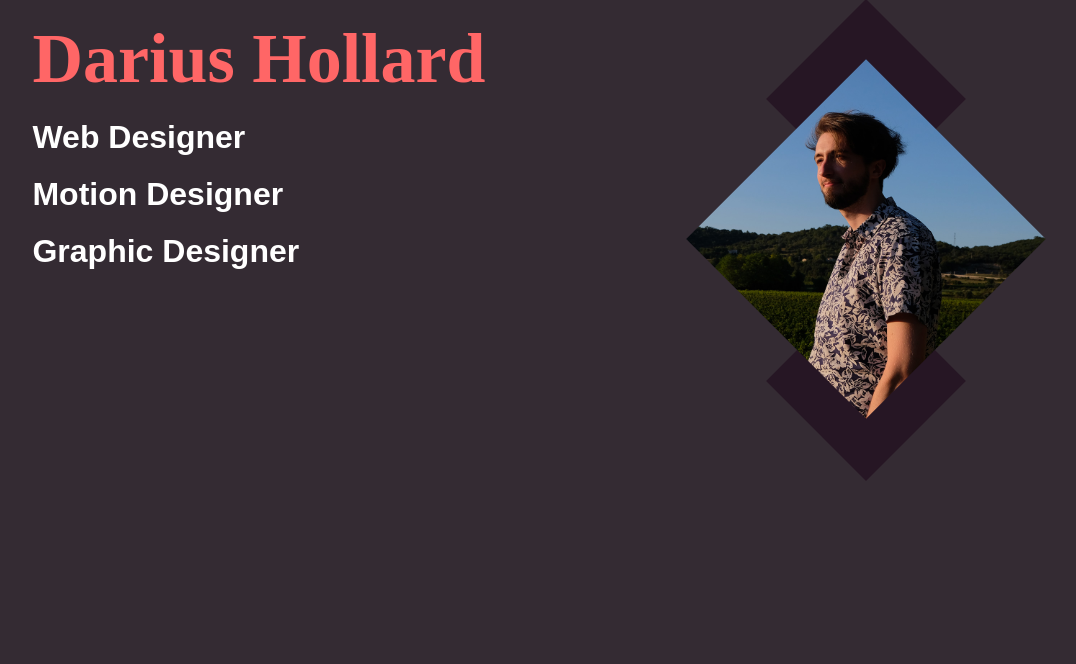
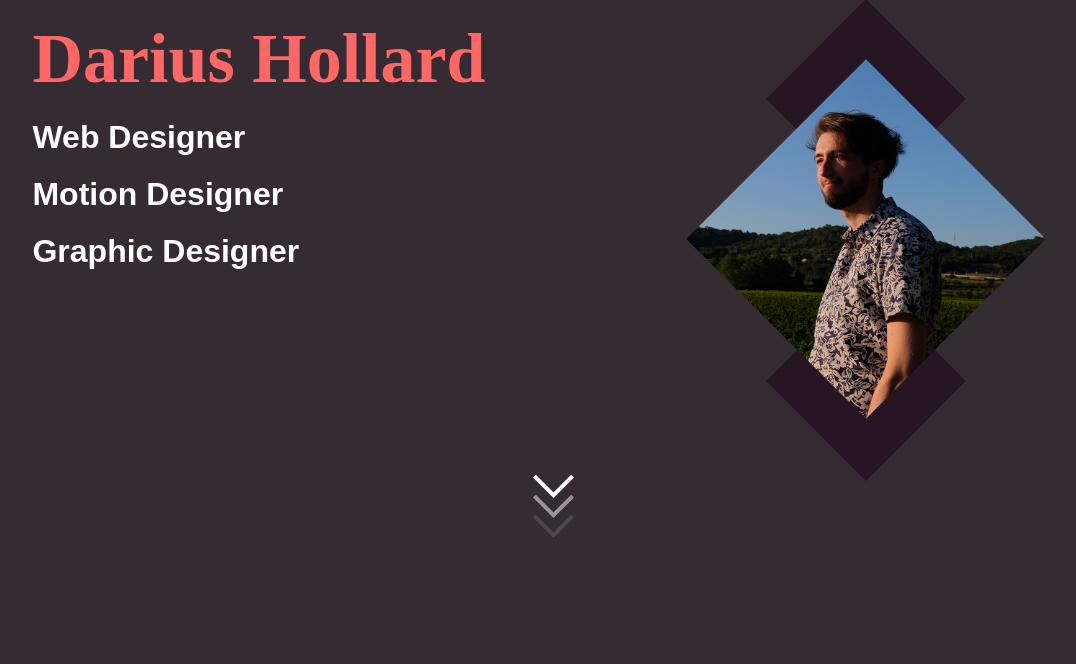
Before and after one commit to dhollard/site_portfolio, a PHP site: page /fr/accueil.php in a window 1280 px wide. Shown: the part 141-805 px from the top of the page, without its empty margins (101-1177 px from the left). Run offline with PHP 8.4, Linux system fonts and the light colour scheme; some web fonts are replaced.

Commit message:
ajout d'un élement scroll-down-to dans la section 01 accueil + petits ajustements

```diff
--- a/assets/css/style-accueil.css
+++ b/assets/css/style-accueil.css
@@ -346,8 +346,9 @@ main {
   background: #342B33;
   padding: 80px 20px;
   display: flex;
+  flex-wrap: wrap;
   justify-content: center;
-  gap: 130px;
+  gap: 0 130px;
 }
 @media (min-width: 992px) {
   #sec-home-01 {
@@ -357,17 +358,17 @@ main {
 @media (min-width: 1200px) {
   #sec-home-01 {
     padding: 160px 20px;
-    gap: 200px;
+    gap: 0 200px;
   }
 }
 @media (min-width: 1600px) {
   #sec-home-01 {
-    gap: 150px;
+    gap: 0 3%;
   }
 }
 @media (min-width: 1900px) {
   #sec-home-01 {
-    gap: 250px;
+    gap: 0 250px;
   }
 }
 #sec-home-01 .col-left {
@@ -623,6 +624,88 @@ main {
   transform: translateY(0);
   opacity: 1;
 }
+#sec-home-01 .bottom-tab {
+  width: 100%;
+  display: flex;
+}
+#sec-home-01 .bottom-tab .scroll-down {
+  position: relative;
+  margin: auto;
+  width: -moz-fit-content;
+  width: fit-content;
+  height: -moz-fit-content;
+  height: fit-content;
+}
+#sec-home-01 .bottom-tab .scroll-down #ch-1, #sec-home-01 .bottom-tab .scroll-down #ch-2, #sec-home-01 .bottom-tab .scroll-down #ch-3 {
+  position: absolute;
+  display: block;
+  transform: rotate(45deg);
+  border-right: 4px solid white;
+  border-bottom: 4px solid white;
+  margin: 0;
+  width: 25px;
+  height: 25px;
+}
+#sec-home-01 .bottom-tab .scroll-down #ch-1 {
+  top: 0px;
+  opacity: 1;
+  animation: mouse-scroll-1 3s infinite;
+  animation-delay: 1s;
+}
+#sec-home-01 .bottom-tab .scroll-down #ch-2 {
+  top: 20px;
+  opacity: 0.5;
+  animation: mouse-scroll-2 3s infinite;
+  animation-delay: 1.5s;
+}
+#sec-home-01 .bottom-tab .scroll-down #ch-3 {
+  top: 40px;
+  opacity: 0.15;
+  animation: mouse-scroll-3 3s infinite;
+  animation-delay: 2s;
+}
+@keyframes mouse-scroll-1 {
+  0% {
+    opacity: 1;
+  }
+  25% {
+    opacity: 0;
+  }
+  75% {
+    opacity: 1;
+  }
+  100% {
+    opacity: 1;
+  }
+}
+@keyframes mouse-scroll-2 {
+  0% {
+    opacity: 0.5;
+  }
+  25% {
+    opacity: 0;
+  }
+  75% {
+    opacity: 0.5;
+  }
+  100% {
+    opacity: 0.5;
+  }
+}
+@keyframes mouse-scroll-3 {
+  0% {
+    opacity: 0.15;
+  }
+  25% {
+    opacity: 0;
+  }
+  75% {
+    opacity: 0.15;
+  }
+  100% {
+    opacity: 0.15;
+  }
+}
 
 #sec-home-02 {
   background: #342B33;
--- a/assets/scss/style-accueil.scss
+++ b/assets/scss/style-accueil.scss
@@ -8,8 +8,9 @@
     background: color.$ambiance-100;
     padding: 80px 20px;
     display: flex;
+    flex-wrap: wrap;
     justify-content: center;
-    gap: 130px;
+    gap: 0 130px;
 
     // media query #sec-home-01
     @include mquery.laptop {
@@ -21,18 +22,18 @@
     // media query #sec-home-01
     @include mquery.desktop {
         padding: 160px 20px;
-        gap: 200px;
+        gap: 0 200px;
     }
 
     // media query #sec-home-01
     @include mquery.desktop-xl {
         //padding: 160px 140px 80px 140px;
-        gap: 150px;
+        gap: 0 3%;
     }
 
     // media query #sec-home-01
     @include mquery.widescreen {
-        gap: 250px;
+        gap: 0 250px;
     }
 
     // conteneur gros titre et jobs
@@ -330,6 +331,81 @@
 
             }
     }
+
+    // conteneur bouton scroll down
+    .bottom-tab {
+        width: 100%;
+        display: flex;
+
+        .scroll-down {
+            position: relative;
+            margin: auto;
+            width: -moz-fit-content;
+            width: fit-content;
+            height: -moz-fit-content;
+            height: fit-content;
+
+
+            #ch-1, #ch-2, #ch-3 {
+                position: absolute;
+                display: block;
+                transform: rotate(45deg);
+                border-right: 4px solid white;
+                border-bottom: 4px solid white;
+                margin: 0;
+                width: 25px;
+                height: 25px;
+            }
+
+            #ch-1 {
+                top: 0px;
+                opacity: 1;
+                animation: mouse-scroll-1 3s infinite;
+                animation-delay: 1s;
+
+            }
+
+            #ch-2 {
+                top: 20px;
+                opacity: 0.5;
+                animation: mouse-scroll-2 3s infinite;
+                animation-delay: 1.5s;
+
+            }
+
+            #ch-3 {
+                top: 40px;
+                opacity: 0.15;
+                animation: mouse-scroll-3 3s infinite;
+                animation-delay: 2s;
+
+            }
+
+            @keyframes mouse-scroll-1 {
+
+                0%   { opacity: 1; }
+                25%  { opacity: 0;}
+                75% { opacity: 1; }
+                100% { opacity: 1; }
+            }
+
+            @keyframes mouse-scroll-2 {
+
+                0%   { opacity: 0.5; }
+                25%  { opacity: 0;}
+                75% { opacity: 0.5; }
+                100% { opacity: 0.5; }
+            }
+
+            @keyframes mouse-scroll-3 {
+
+                0%   { opacity: 0.15; }
+                25%  { opacity: 0;}
+                75% { opacity: 0.15; }
+                100% { opacity: 0.15; }
+            }
+        }
+    }
 }
 
 // section 02
--- a/fr/accueil.php
+++ b/fr/accueil.php
@@ -58,8 +58,12 @@
 
                 </div>
 
-                <div class="bottom-tab" style="display: none;">
-
+                <div class="bottom-tab">
+                    <a class="scroll-down">
+                        <span id="ch-1"></span>
+                        <span id="ch-2"></span>
+                        <span id="ch-3"></span>
+                    </a>
                 </div>
 
             </div>
```
Also changed, not shown: 1 other file.
